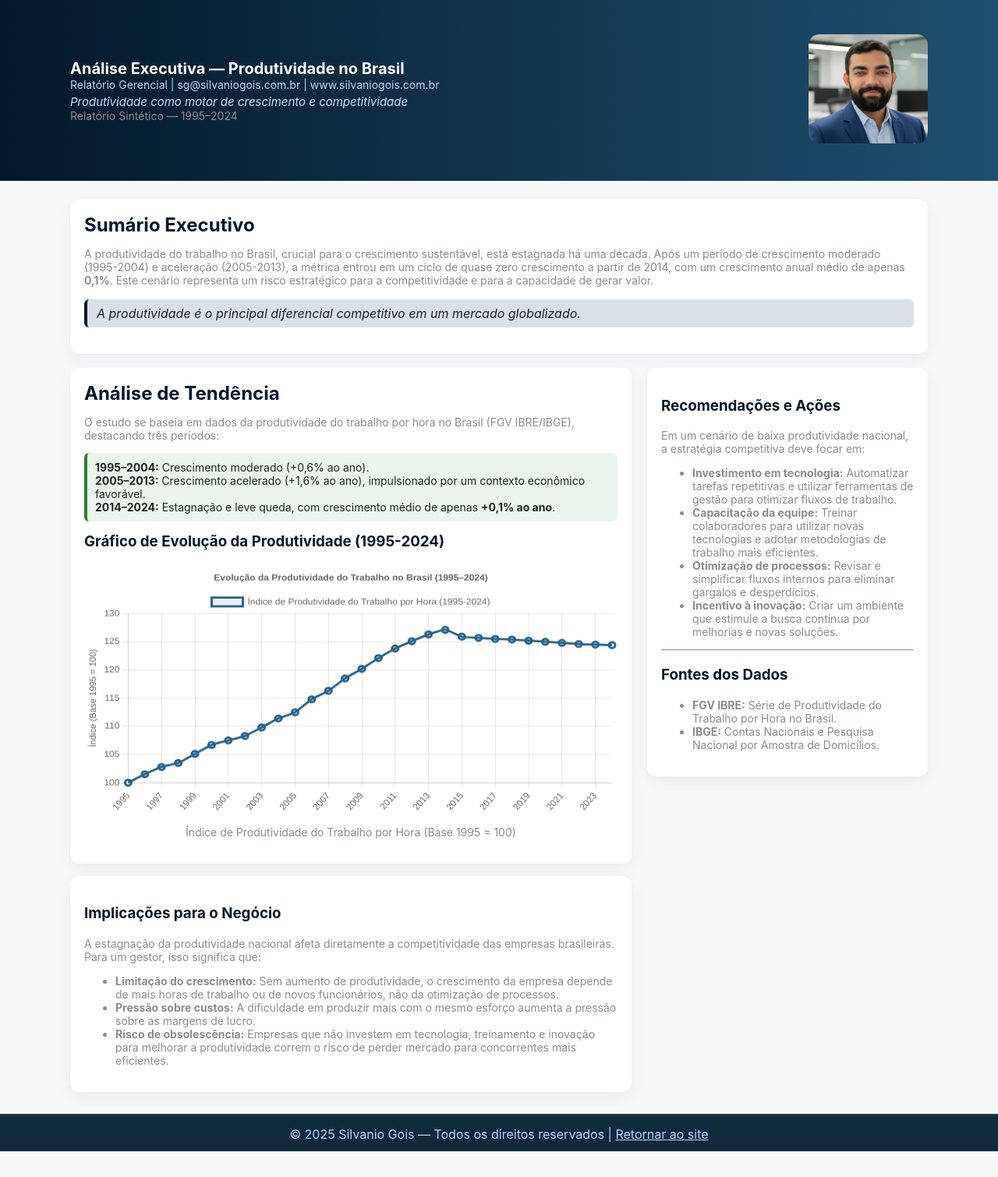
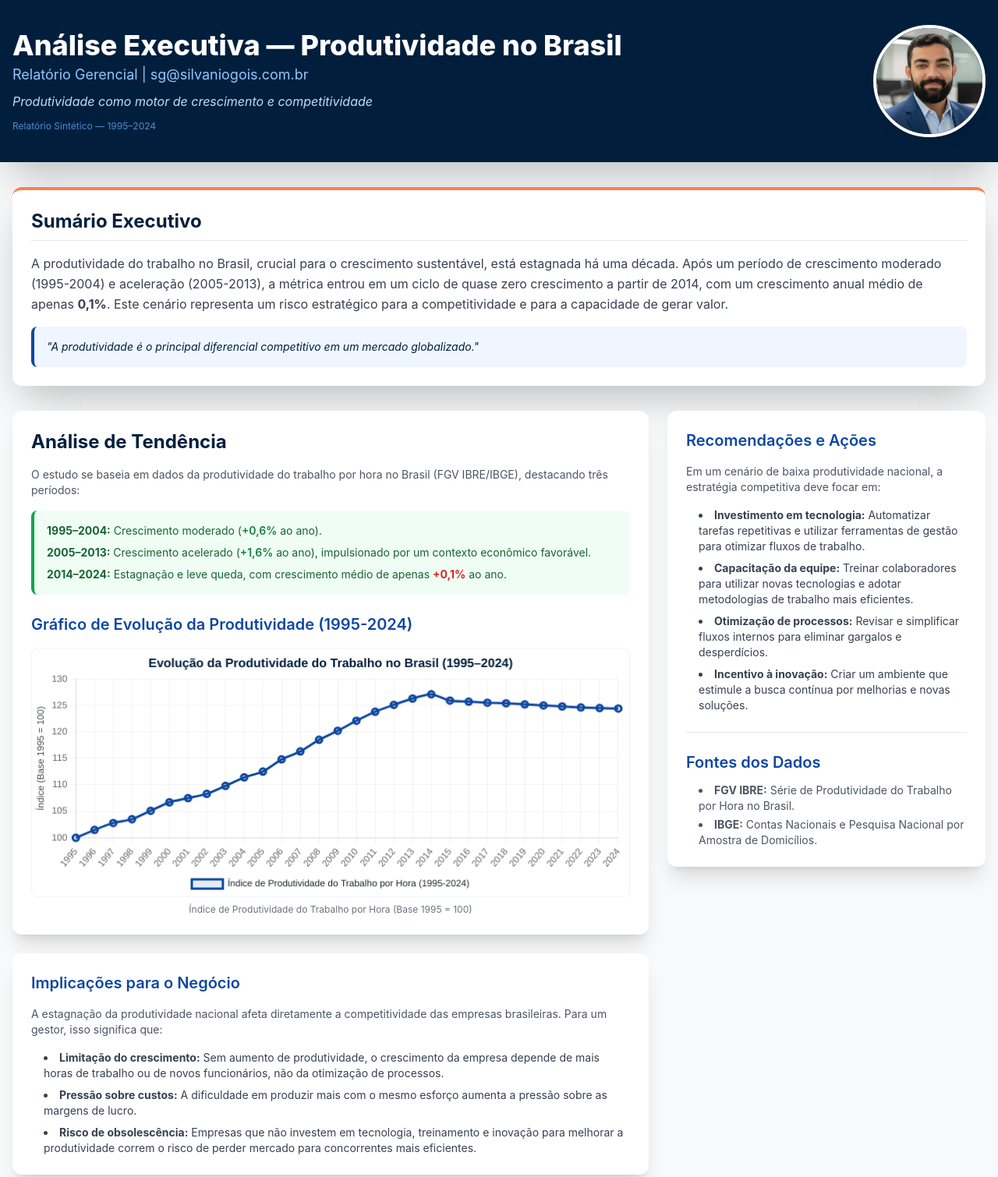
Before and after one commit to SilvanioSG/produtividade_no_brasil, a plain HTML site: page index.html in a window 1280 px wide. Shown: the top 1510 px of the page at 78% size. Before the commit the page ends 1477 px from the top, so only its background shows below. Drawn offline with nearby package versions, Linux system fonts and the light colour scheme.

Commit message:
Update index.html

```diff
--- a/index.html
+++ b/index.html
@@ -2,120 +2,216 @@
 <html lang="pt-BR">
 <head>
     <meta charset="utf-8">
-  <meta name="viewport" content="width=device-width,initial-scale=1">
+    <meta name="viewport" content="width=device-width, initial-scale=1.0">
     <title>Análise Executiva de Produtividade no Brasil</title>
+    <!-- Tailwind CSS CDN -->
+    <script src="https://cdn.tailwindcss.com"></script>
+    <!-- Custom Tailwind Configuration for Executive Look -->
+    <script>
+        tailwind.config = {
+            theme: {
+                extend: {
+                    colors: {
+                        'brand-dark': '#011F3D', // Dark Blue for headers and accents
+                        'brand-primary': '#0D47A1', // Primary Blue for links/borders
+                        'brand-accent': '#FF7F50', // Coral/Contrast for highlights
+                        'bg-light': '#F8F9FA', // Very light gray background
+                        'text-dark': '#212529', // Dark text
+                    },
+                    fontFamily: {
+                        sans: ['Inter', 'system-ui', '-apple-system', 'BlinkMacSystemFont', 'Segoe UI', 'Roboto', 'Helvetica Neue', 'Arial', 'sans-serif'],
+                    }
+                }
+            }
+        }
+    </script>
     <style>
-    :root{--brand:#021829;--contrast:#ff7f50;--bg:#f6f8fa;--card:#ffffff}
-    body{font-family:Inter, system-ui, -apple-system, 'Segoe UI', Roboto, 'Helvetica Neue', Arial; background:var(--bg); color:#222; margin:0}
-    header{background:linear-gradient(90deg,var(--brand),#1f4f6f); color:white;padding:20px}
-    .container{max-width:1100px;margin:24px auto;padding:0 16px}
-    .header-content{display:flex;align-items:center;justify-content:space-between;gap:20px;flex-wrap:wrap}
-    .header-text{flex:1;min-width:240px}
-    .title{font-size:20px;font-weight:700}
-    .subtitle{font-size:14px;opacity:0.95;color:#c7dbff}   /* azul mais escuro */
-    .slogan{font-size:15px;font-style:italic;margin-top:4px;color:#c7dbff} /* azul mais visível */
-    .small{font-size:14px;color:#918989} /* tom médio, legível */
-    .header-photo img{max-height:140px;border-radius:14px;object-fit:cover}
-    .grid{display:grid;grid-template-columns:1fr 360px;gap:20px;margin-top:18px}
-    .card{background:var(--card);border-radius:12px;padding:18px;box-shadow:0 6px 18px rgba(16,24,40,0.06);transition: all 0.3s ease}
-    .card:hover{transform: translateY(-4px);box-shadow:0 12px 24px rgba(16,24,40,0.12)}
-    canvas{width:100%!important;height:320px!important}
-    table{width:100%;border-collapse:collapse;margin-top:12px}
-    th,td{padding:8px;border-bottom:1px solid #eee;text-align:left;font-size:13px}
-    footer{background:#0f2b3b;color:#b5d0ff;padding:12px;text-align:center;margin-top:28px;border-top:4px solid rgba(255,255,255,0.05)}
-    a{color:inherit;text-decoration:underline}
-    .muted{color:#011121;font-size:13px}
-    h2,h3{color:var(--brand);transition:color 0.25s ease}
-    h2:hover,h3:hover{color:var(--contrast);cursor:pointer}
-    blockquote{border-left:4px solid var(--brand);margin:16px 0;padding:8px 12px;font-style:italic;background:#d8e1e8;border-radius:6px}
-    .highlight{background:#eaf6ec;border-left:4px solid #2e7d32;padding:10px;margin:14px 0;border-radius:6px;font-size:14px}
-    @media(max-width:920px){
-      .grid{grid-template-columns:1fr}
-      .header-content{flex-direction:column;align-items:flex-start}
-      .header-photo img{max-height:160px;width:auto}
+        /* Ensuring canvas is responsive within its container */
+        canvas {
+            width: 100% !important;
+            height: 320px !important;
+        }
+
+        /* Custom scrollbar style for a cleaner look */
+        ::-webkit-scrollbar {
+            width: 8px;
+        }
+        ::-webkit-scrollbar-track {
+            background: #f1f1f1;
+        }
+        ::-webkit-scrollbar-thumb {
+            background: #888;
+            border-radius: 4px;
+        }
+        ::-webkit-scrollbar-thumb:hover {
+            background: #555;
         }
     </style>
 </head>
-<body>
-  <header>
-    <div class="container">
-      <div class="header-content">
-        <div class="header-text">
-          <div class="title">Análise Executiva — Produtividade no Brasil</div>
-          <div class="subtitle">Relatório Gerencial | sg@silvaniogois.com.br | www.silvaniogois.com.br</div>
-          <div class="slogan">Produtividade como motor de crescimento e competitividade</div>
-          <div class="small">Relatório Sintético — 1995–2024</div>
+<body class="bg-bg-light text-text-dark font-sans antialiased">
+
+    <!-- Header Section -->
+    <header class="bg-brand-dark shadow-2xl">
+        <div class="container mx-auto px-4 py-6 md:py-8 max-w-7xl">
+            <div class="flex flex-col lg:flex-row items-start lg:items-center justify-between gap-6">
+                <!-- Header Text Content -->
+                <div class="flex-1 min-w-0">
+                    <h1 class="text-3xl md:text-4xl font-extrabold text-white leading-tight">
+                        Análise Executiva — Produtividade no Brasil
+                    </h1>
+                    <p class="text-lg text-blue-300 mt-1">
+                        Relatório Gerencial | sg@silvaniogois.com.br
+                    </p>
+                    <p class="text-base italic text-blue-200 mt-2">
+                        Produtividade como motor de crescimento e competitividade
+                    </p>
+                    <p class="text-xs text-blue-400 mt-3 opacity-80">
+                        Relatório Sintético — 1995–2024
+                    </p>
                 </div>
-        <div class="header-photo">
-          <img src="SG Executivo.png" alt="Foto Executiva">
+
+                <!-- Header Photo (Styled for Executive look) -->
+                <div class="flex-shrink-0">
+                    <!-- Placeholder image URL is used for portability -->
+                    <img
+                        src="SG Executivo.PNG"
+                        alt="Foto Executiva"
+                        class="w-32 h-32 md:w-36 md:h-36 rounded-full object-cover border-4 border-white shadow-lg transition duration-300 hover:scale-105"
+                        onerror="this.onerror=null;this.src='https://placehold.co/120x120/0D47A1/FFFFFF/png?text=SG+Exec';"
+                    >
                 </div>
             </div>
         </div>
     </header>
 
-  <main class="container">
-    <section style="margin-top:18px">
-      <div class="card">
-        <h2 style="margin:0 0 8px 0">Sumário Executivo</h2>
-        <p class="small">A produtividade do trabalho no Brasil, crucial para o crescimento sustentável, está estagnada há uma década. Após um período de crescimento moderado (1995-2004) e aceleração (2005-2013), a métrica entrou em um ciclo de quase zero crescimento a partir de 2014, com um crescimento anual médio de apenas <strong>0,1%</strong>. Este cenário representa um risco estratégico para a competitividade e para a capacidade de gerar valor.</p>
-        <blockquote>A produtividade é o principal diferencial competitivo em um mercado globalizado.</blockquote>
+    <!-- Main Content -->
+    <main class="container mx-auto px-4 py-8 max-w-7xl">
+
+        <!-- Executive Summary Card -->
+        <section class="mb-8">
+            <div class="bg-white rounded-xl p-6 shadow-2xl border-t-4 border-brand-accent transition duration-300 hover:shadow-3xl">
+                <h2 class="text-2xl font-bold text-brand-dark mb-4 border-b pb-2">Sumário Executivo</h2>
+                <p class="text-base text-gray-700 leading-relaxed">
+                    A produtividade do trabalho no Brasil, crucial para o crescimento sustentável, está estagnada há uma década.
+                    Após um período de crescimento moderado (1995-2004) e aceleração (2005-2013), a métrica entrou em um ciclo de
+                    quase zero crescimento a partir de 2014, com um crescimento anual médio de apenas <strong>0,1%</strong>.
+                    Este cenário representa um risco estratégico para a competitividade e para a capacidade de gerar valor.
+                </p>
+                <!-- Blockquote -->
+                <blockquote class="mt-4 p-4 border-l-4 border-brand-primary bg-blue-50 text-brand-dark italic rounded-lg text-sm">
+                    "A produtividade é o principal diferencial competitivo em um mercado globalizado."
+                </blockquote>
+            </div>
+        </section>
+
+        <!-- Main Grid (Content and Sidebar) -->
+        <section class="grid grid-cols-1 lg:grid-cols-[2fr_1fr] gap-6">
+
+            <!-- Primary Content Column -->
+            <div>
+                <!-- Analysis Card -->
+                <div class="bg-white rounded-xl p-6 shadow-xl mb-6 transition duration-300 hover:shadow-2xl">
+                    <h2 class="text-2xl font-bold text-brand-dark mb-4">Análise de Tendência</h2>
+                    <p class="text-sm text-gray-600 mb-4">
+                        O estudo se baseia em dados da produtividade do trabalho por hora no Brasil (FGV IBRE/IBGE), destacando três períodos:
+                    </p>
+
+                    <!-- Highlighted Periods -->
+                    <div class="bg-green-50 border-l-4 border-green-600 p-4 rounded-lg text-sm text-green-800 space-y-2">
+                        <p>
+                            <strong>1995–2004:</strong> Crescimento moderado (<span class="font-semibold text-green-700">+0,6%</span> ao ano).
+                        </p>
+                        <p>
+                            <strong>2005–2013:</strong> Crescimento acelerado (<span class="font-semibold text-green-700">+1,6%</span> ao ano), impulsionado por um contexto econômico favorável.
+                        </p>
+                        <p>
+                            <strong>2014–2024:</strong> Estagnação e leve queda, com crescimento médio de apenas <strong class="text-red-600">+0,1%</strong> ao ano.
+                        </p>
                     </div>
 
-      <div class="grid" style="margin-top:18px">
-        <div>
-          <div class="card">
-            <h2 style="margin:0 0 8px 0">Análise de Tendência</h2>
-            <p class="small">O estudo se baseia em dados da produtividade do trabalho por hora no Brasil (FGV IBRE/IBGE), destacando três períodos:</p>
-            <div class="highlight">
-              <strong>1995–2004:</strong> Crescimento moderado (+0,6% ao ano).<br>
-              <strong>2005–2013:</strong> Crescimento acelerado (+1,6% ao ano), impulsionado por um contexto econômico favorável.<br>
-              <strong>2014–2024:</strong> Estagnação e leve queda, com crescimento médio de apenas <strong>+0,1% ao ano</strong>.<br>
+                    <h3 class="text-xl font-semibold text-brand-primary mt-6 mb-4">Gráfico de Evolução da Produtividade (1995-2024)</h3>
+                    <!-- Chart Area -->
+                    <div class="w-full">
+                        <canvas id="chartEvol" class="rounded-lg border border-gray-100"></canvas>
                     </div>
-            <h3 style="margin-top:14px">Gráfico de Evolução da Produtividade (1995-2024)</h3>
-            <canvas id="chartEvol"></canvas>
-            <p class="small" style="text-align:center;">Índice de Produtividade do Trabalho por Hora (Base 1995 = 100)</p>
+                    <p class="text-xs text-center text-gray-500 mt-2">
+                        Índice de Produtividade do Trabalho por Hora (Base 1995 = 100)
+                    </p>
                 </div>
 
-          <div class="card" style="margin-top:16px">
-            <h3>Implicações para o Negócio</h3>
-            <p class="small">A estagnação da produtividade nacional afeta diretamente a competitividade das empresas brasileiras. Para um gestor, isso significa que:</p>
-            <ul class="small">
-              <li><strong>Limitação do crescimento:</strong> Sem aumento de produtividade, o crescimento da empresa depende de mais horas de trabalho ou de novos funcionários, não da otimização de processos.</li>
-              <li><strong>Pressão sobre custos:</strong> A dificuldade em produzir mais com o mesmo esforço aumenta a pressão sobre as margens de lucro.</li>
-              <li><strong>Risco de obsolescência:</strong> Empresas que não investem em tecnologia, treinamento e inovação para melhorar a produtividade correm o risco de perder mercado para concorrentes mais eficientes.</li>
+                <!-- Implications Card -->
+                <div class="bg-white rounded-xl p-6 shadow-xl transition duration-300 hover:shadow-2xl">
+                    <h3 class="text-xl font-semibold text-brand-primary mb-4">Implicações para o Negócio</h3>
+                    <p class="text-sm text-gray-600 mb-4">
+                        A estagnação da produtividade nacional afeta diretamente a competitividade das empresas brasileiras. Para um gestor, isso significa que:
+                    </p>
+                    <ul class="list-disc list-inside space-y-2 pl-4 text-sm text-gray-700">
+                        <li>
+                            <strong>Limitação do crescimento:</strong> Sem aumento de produtividade, o crescimento da empresa depende de mais horas de trabalho ou de novos funcionários, não da otimização de processos.
+                        </li>
+                        <li>
+                            <strong>Pressão sobre custos:</strong> A dificuldade em produzir mais com o mesmo esforço aumenta a pressão sobre as margens de lucro.
+                        </li>
+                        <li>
+                            <strong>Risco de obsolescência:</strong> Empresas que não investem em tecnologia, treinamento e inovação para melhorar a produtividade correm o risco de perder mercado para concorrentes mais eficientes.
+                        </li>
                     </ul>
                 </div>
             </div>
 
+            <!-- Sidebar Column -->
             <aside>
-          <div class="card">
-            <h3>Recomendações e Ações</h3>
-            <p class="small">Em um cenário de baixa produtividade nacional, a estratégia competitiva deve focar em:</p>
-            <ul class="small">
-              <li><strong>Investimento em tecnologia:</strong> Automatizar tarefas repetitivas e utilizar ferramentas de gestão para otimizar fluxos de trabalho.</li>
-              <li><strong>Capacitação da equipe:</strong> Treinar colaboradores para utilizar novas tecnologias e adotar metodologias de trabalho mais eficientes.</li>
-              <li><strong>Otimização de processos:</strong> Revisar e simplificar fluxos internos para eliminar gargalos e desperdícios.</li>
-              <li><strong>Incentivo à inovação:</strong> Criar um ambiente que estimule a busca contínua por melhorias e novas soluções.</li>
+                <div class="bg-white rounded-xl p-6 shadow-xl sticky top-4 transition duration-300 hover:shadow-2xl">
+                    <h3 class="text-xl font-semibold text-brand-primary mb-4">Recomendações e Ações</h3>
+                    <p class="text-sm text-gray-600 mb-4">
+                        Em um cenário de baixa produtividade nacional, a estratégia competitiva deve focar em:
+                    </p>
+                    <ul class="list-disc list-inside space-y-2 pl-4 text-sm text-gray-700">
+                        <li>
+                            <strong>Investimento em tecnologia:</strong> Automatizar tarefas repetitivas e utilizar ferramentas de gestão para otimizar fluxos de trabalho.
+                        </li>
+                        <li>
+                            <strong>Capacitação da equipe:</strong> Treinar colaboradores para utilizar novas tecnologias e adotar metodologias de trabalho mais eficientes.
+                        </li>
+                        <li>
+                            <strong>Otimização de processos:</strong> Revisar e simplificar fluxos internos para eliminar gargalos e desperdícios.
+                        </li>
+                        <li>
+                            <strong>Incentivo à inovação:</strong> Criar um ambiente que estimule a busca contínua por melhorias e novas soluções.
+                        </li>
                     </ul>
-            <hr>
-            <h3>Fontes dos Dados</h3>
-            <ul class="small">
-              <li><strong>FGV IBRE:</strong> Série de Produtividade do Trabalho por Hora no Brasil.</li>
-              <li><strong>IBGE:</strong> Contas Nacionais e Pesquisa Nacional por Amostra de Domicílios.</li>
+
+                    <hr class="my-6 border-gray-200">
+
+                    <h3 class="text-xl font-semibold text-brand-primary mb-3">Fontes dos Dados</h3>
+                    <ul class="list-disc list-inside space-y-1 pl-4 text-sm text-gray-600">
+                        <li>
+                            <strong>FGV IBRE:</strong> Série de Produtividade do Trabalho por Hora no Brasil.
+                        </li>
+                        <li>
+                            <strong>IBGE:</strong> Contas Nacionais e Pesquisa Nacional por Amostra de Domicílios.
+                        </li>
                     </ul>
                 </div>
             </aside>
-      </div>
         </section>
+
     </main>
 
-  <footer>
-    © 2025 Silvanio Gois — Todos os direitos reservados |
-    <a href="https://www.silvaniogois.com.br" target="_blank" rel="noopener">Retornar ao site</a>
+    <!-- Footer -->
+    <footer class="bg-brand-dark text-blue-200 py-4 text-center text-sm mt-10 shadow-inner">
+        <div class="container mx-auto px-4">
+            &copy; 2025 Silvanio Gois — Todos os direitos reservados |
+            <a href="https://www.silvaniogois.com.br" target="_blank" rel="noopener" class="text-brand-accent hover:text-white underline transition duration-200">
+                Retornar ao site
+            </a>
+        </div>
     </footer>
 
+    <!-- Chart.js Library -->
     <script src="https://cdn.jsdelivr.net/npm/chart.js"></script>
     <script>
+        // Data for the chart remains the same
         const DATA = {
             years: Array.from({length:30},(_,i)=>1995+i),
             productivity: [
@@ -125,6 +221,7 @@
             ]
         };
 
+        // Initialize Chart.js
         const ctxEvol = document.getElementById('chartEvol').getContext('2d');
         new Chart(ctxEvol, {
             type: 'line',
@@ -134,8 +231,9 @@
                     {
                         label: 'Índice de Produtividade do Trabalho por Hora (1995-2024)',
                         data: DATA.productivity,
-            borderColor: '#27628d',
-            backgroundColor: 'rgba(39,98,141,0.1)',
+                        // Use brand colors for a professional look
+                        borderColor: '#0D47A1', // brand-primary
+                        backgroundColor: 'rgba(13, 71, 161, 0.1)',
                         borderWidth: 3,
                         pointRadius: 4,
                         tension: 0.2,
@@ -144,11 +242,26 @@
             },
             options: {
                 responsive: true,
+                maintainAspectRatio: false, // Allows the CSS height to take effect
                 plugins: {
-          legend: { display: true },
+                    legend: {
+                        display: true,
+                        position: 'bottom', // Move legend to bottom
+                        labels: {
+                            color: '#212529',
+                            font: {
+                                size: 12,
+                            }
+                        }
+                    },
                     title: {
                         display: true,
-            text: 'Evolução da Produtividade do Trabalho no Brasil (1995–2024)'
+                        text: 'Evolução da Produtividade do Trabalho no Brasil (1995–2024)',
+                        color: '#011F3D', // brand-dark
+                        font: {
+                            size: 16,
+                            weight: 'bold'
+                        }
                     }
                 },
                 scales: {
@@ -156,7 +269,16 @@
                         beginAtZero: false,
                         title: {
                             display: true,
-              text: 'Índice (Base 1995 = 100)'
+                            text: 'Índice (Base 1995 = 100)',
+                            color: '#495057'
+                        },
+                        grid: {
+                            color: 'rgba(0, 0, 0, 0.05)'
+                        }
+                    },
+                    x: {
+                        grid: {
+                            color: 'rgba(0, 0, 0, 0.05)'
                         }
                     }
                 }
```
Lines whose indentation alone changed are shown as unchanged.
